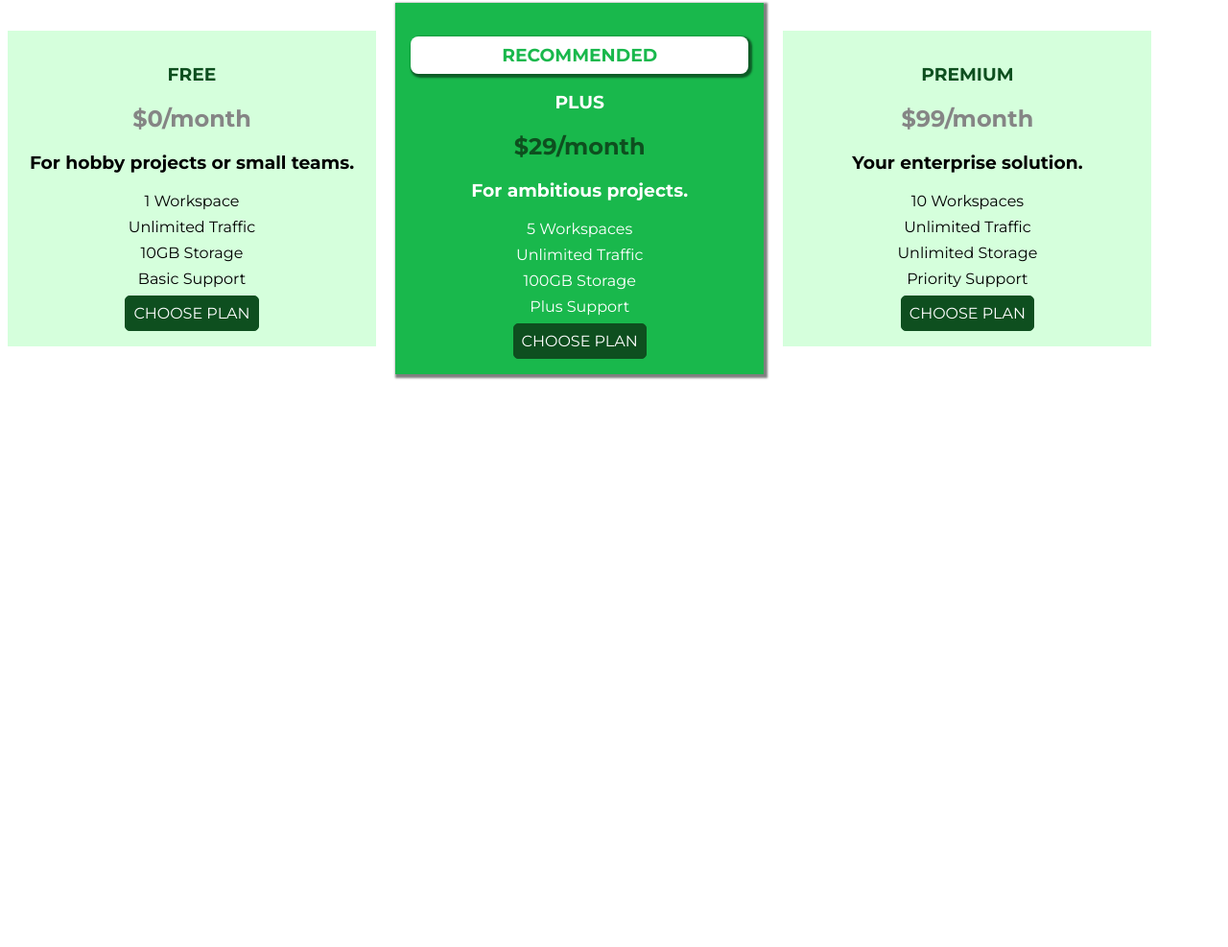
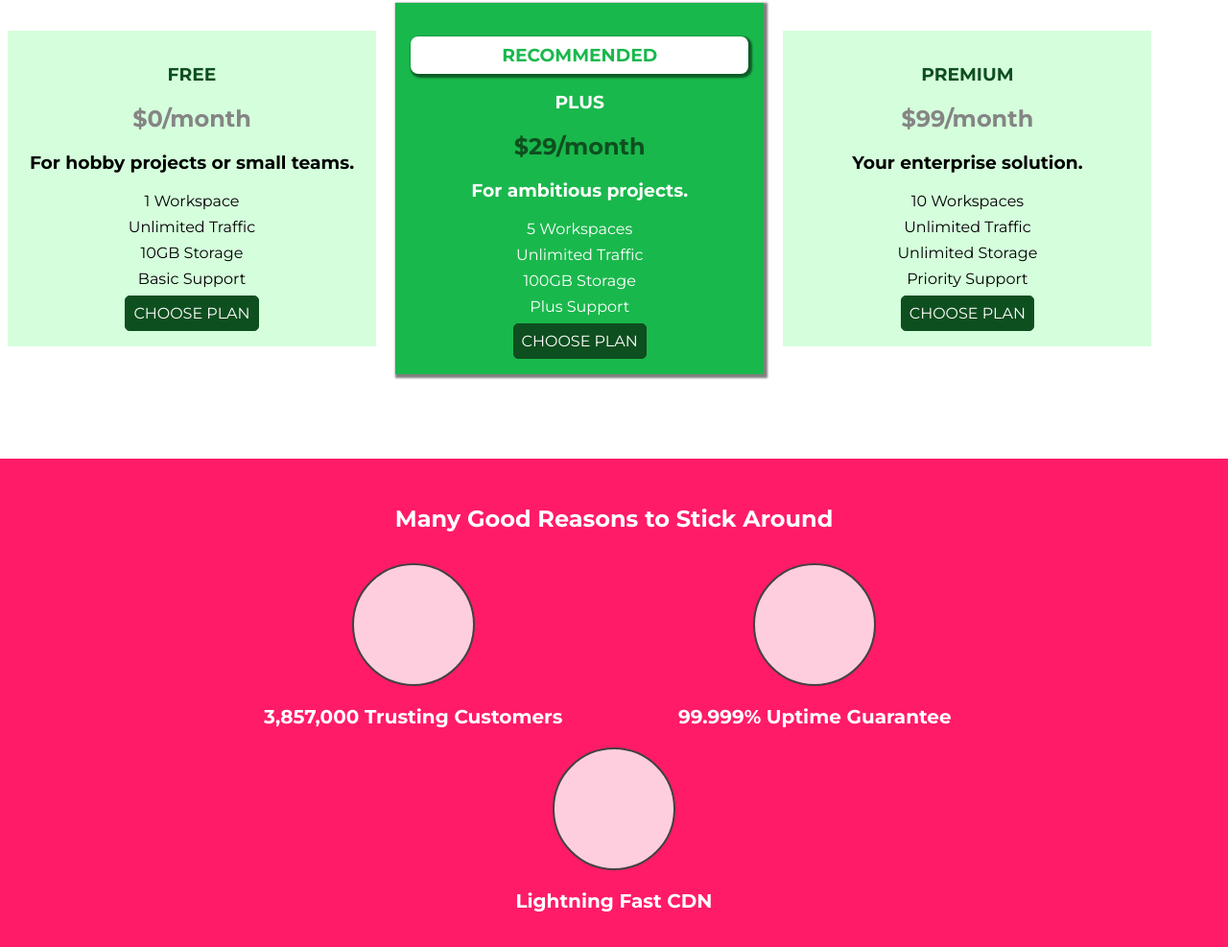
Before and after one commit to AntonDarbokliev/Practice-CSS-Udemy, a plain HTML site: page Diving deeper/index.html in a window 1280 px wide. Shown: the part 679-1666 px from the top of the page at 96% size. Before the commit the page ends 1077 px from the top, so only its background shows below. Drawn offline with Linux system fonts and the light colour scheme.

Commit message:
key features section

```diff
--- a/Diving deeper/index.html
+++ b/Diving deeper/index.html
@@ -87,6 +87,29 @@
                     </article>
                 </div>
             </section>
+            <section id="key-features">
+                <h1 class="section-title">Many Good Reasons to Stick Around</h1>
+                <ul>
+                    <li>
+                        <div class="key-features__image">
+
+                        </div>
+                        <p class="key-features__stat">3,857,000 Trusting Customers</p>
+                    </li>
+                    <li>
+                        <div class="key-features__image">
+
+                        </div>
+                        <p class="key-features__stat">99.999% Uptime Guarantee</p>
+                    </li>
+                    <li>
+                        <div class="key-features__image">
+
+                        </div>
+                        <p class="key-features__stat">Lightning Fast CDN</p>
+                    </li>
+                </ul>
+            </section>
         </main>
     </body>
 </html>
--- a/Diving deeper/main.css
+++ b/Diving deeper/main.css
@@ -5,6 +5,21 @@
 body {
     font-family: 'Montserrat', sans-serif;
     margin : 0;
+}
+
+.main-logo {
+    color: #0e4f1f;
+    text-decoration: none;
+    font-weight: bold;
+    font-size: 28px;
+}
+
+
+.main-header {
+    background-color: #2ddf5c;
+    padding: 8px 16px;
+    width: 100%;
+    margin-bottom: 10px;
 }
 
 
@@ -144,17 +159,47 @@ body {
     color:#0e4f1f
 }
 
-
-.main-logo {
-    color: #0e4f1f;
-    text-decoration: none;
-    font-weight: bold;
-    font-size: 28px;
+.button:focus,
+.button:focus-visible{
+    outline: none;
 }
 
-.main-header {
-    background-color: #2ddf5c;
-    padding: 8px 16px;
-    width: 100%;
-    margin-bottom: 10px;
+#key-features .section-title {
+    color: white;
+    margin: 32px;
 }
+
+#key-features{
+    background-color: #ff1b68;
+    text-align: center;
+    margin-top: 80px;
+    padding: 16px;
+}
+
+#key-features ul{
+    list-style: none;
+    margin: 0;
+    padding: 0;
+}
+
+#key-features li{
+    display: inline-block;
+    margin: 0px 20px;
+    width: 30%;
+    vertical-align: top;
+}
+
+.key-features__image{
+    background: #ffcede;
+    width: 128px;
+    height: 128px;
+    border: 2px #424242 solid;
+    border-radius: 50%;
+    margin: auto
+}
+
+.key-features__stat{
+    color: white;
+    font-weight: bold;
+    font-size: 20px;
+}
```
